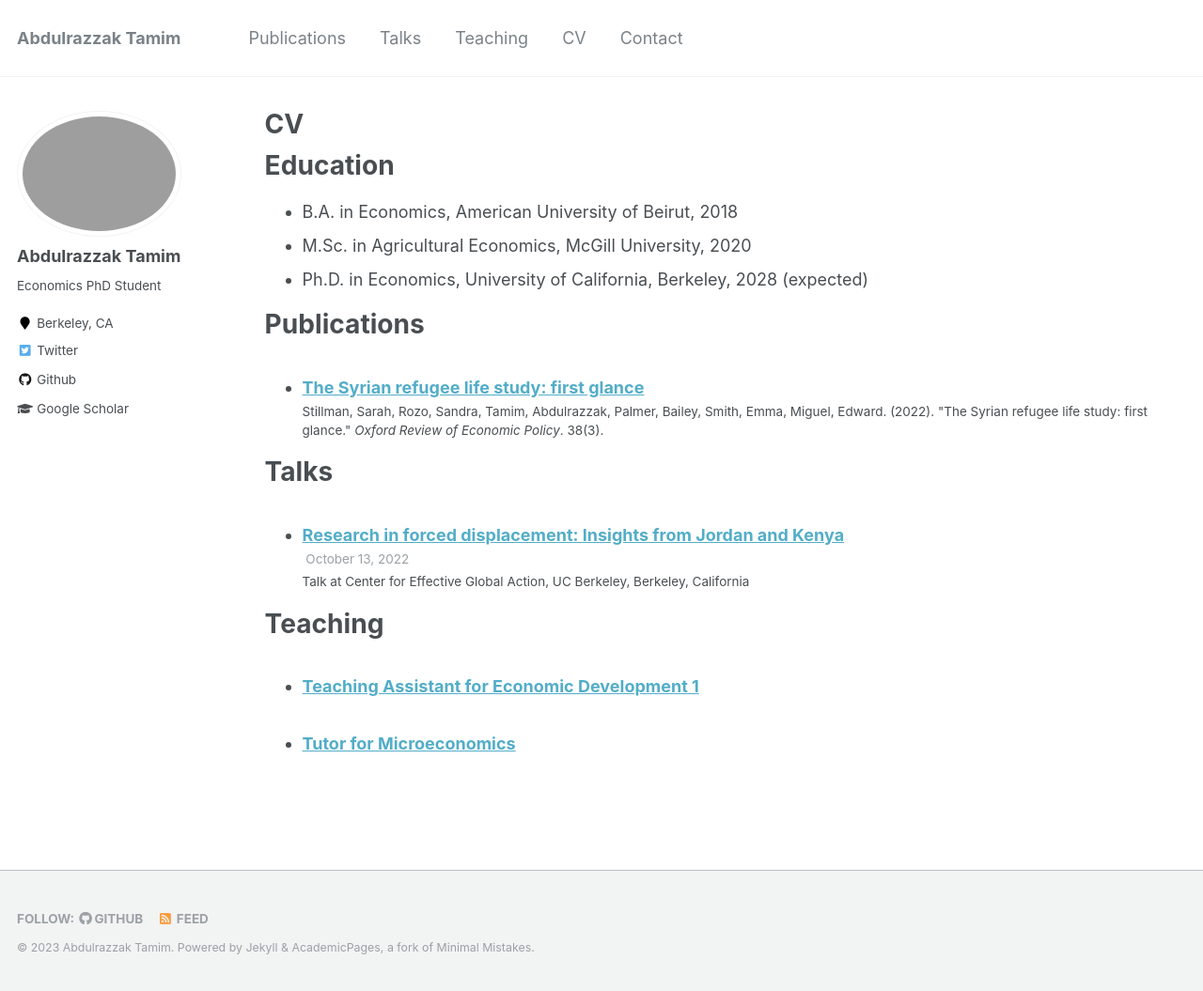
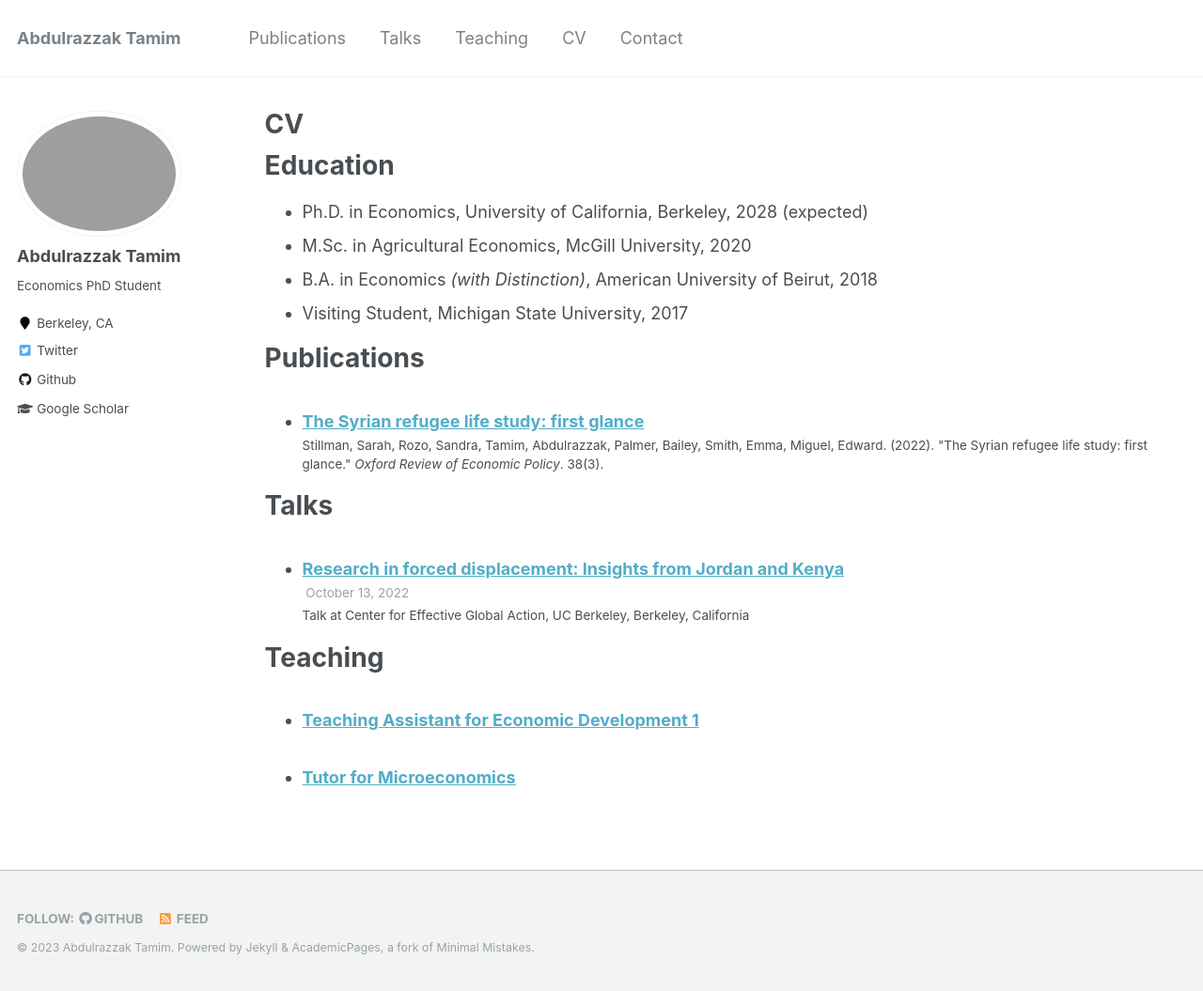
Before and after one commit to AbdulrazzakTamim/abdulrazzaktamim.github.io, a Jekyll site: the page built from _pages/cv.md, in a window 1280 px wide and 1055 px high. Shown: the whole window at 94% size. Built offline with Jekyll 4.4.1, drawn with Linux system fonts in a browser that asks for light colours; comment, search, counter and statistics services are not loaded.

Commit message:
Update cv.md

```diff
--- a/_pages/cv.md
+++ b/_pages/cv.md
@@ -11,9 +11,10 @@ redirect_from:
 
 Education
 ======
-* B.A. in Economics, American University of Beirut, 2018
+* Ph.D. in Economics, University of California, Berkeley, 2028 (expected)
 * M.Sc. in Agricultural Economics, McGill University, 2020
-* Ph.D. in Economics, University of California, Berkeley, 2028 (expected)
+* B.A. in Economics _(with Distinction)_, American University of Beirut, 2018
+* Visiting Student, Michigan State University, 2017
 
 Publications
 ======
```
